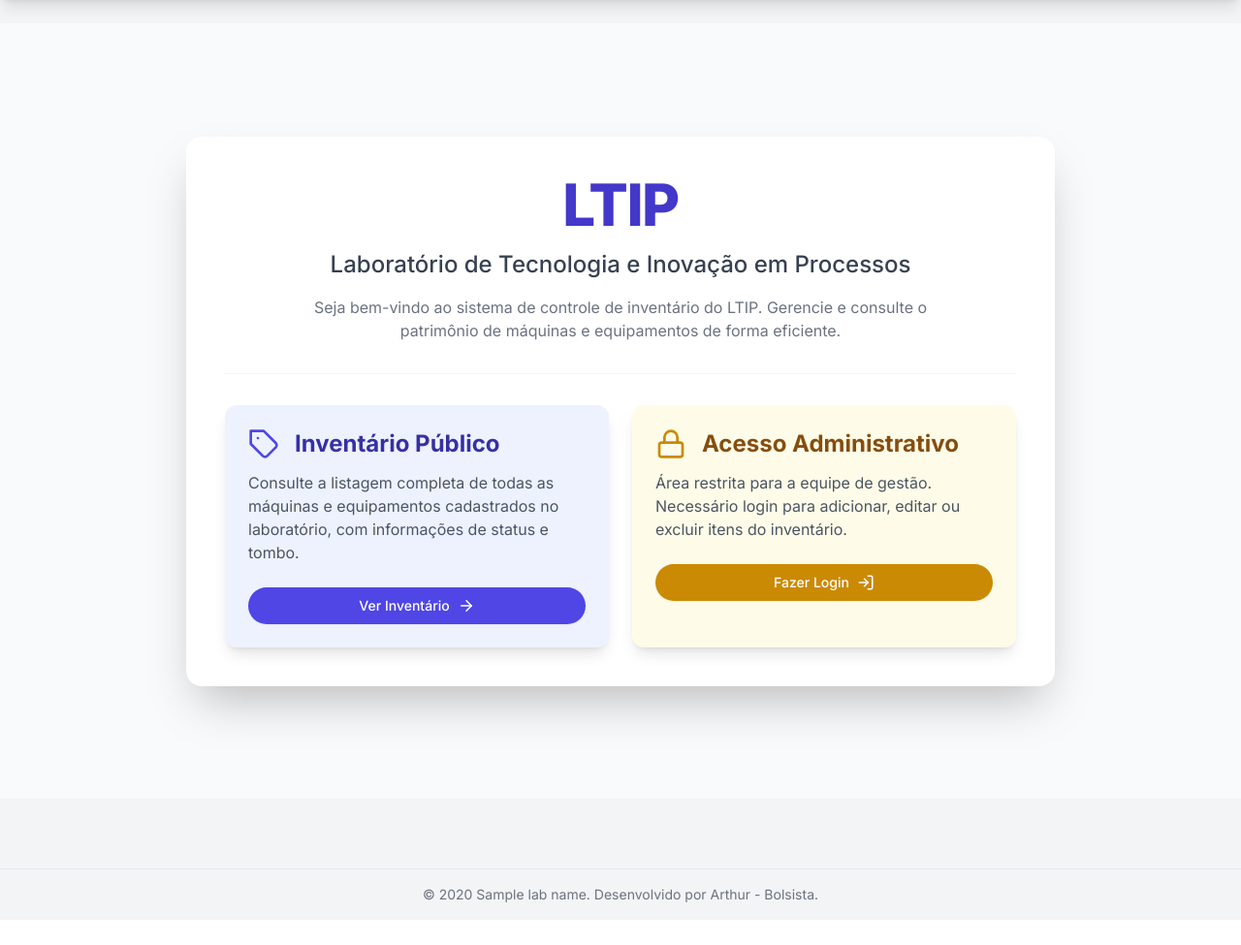
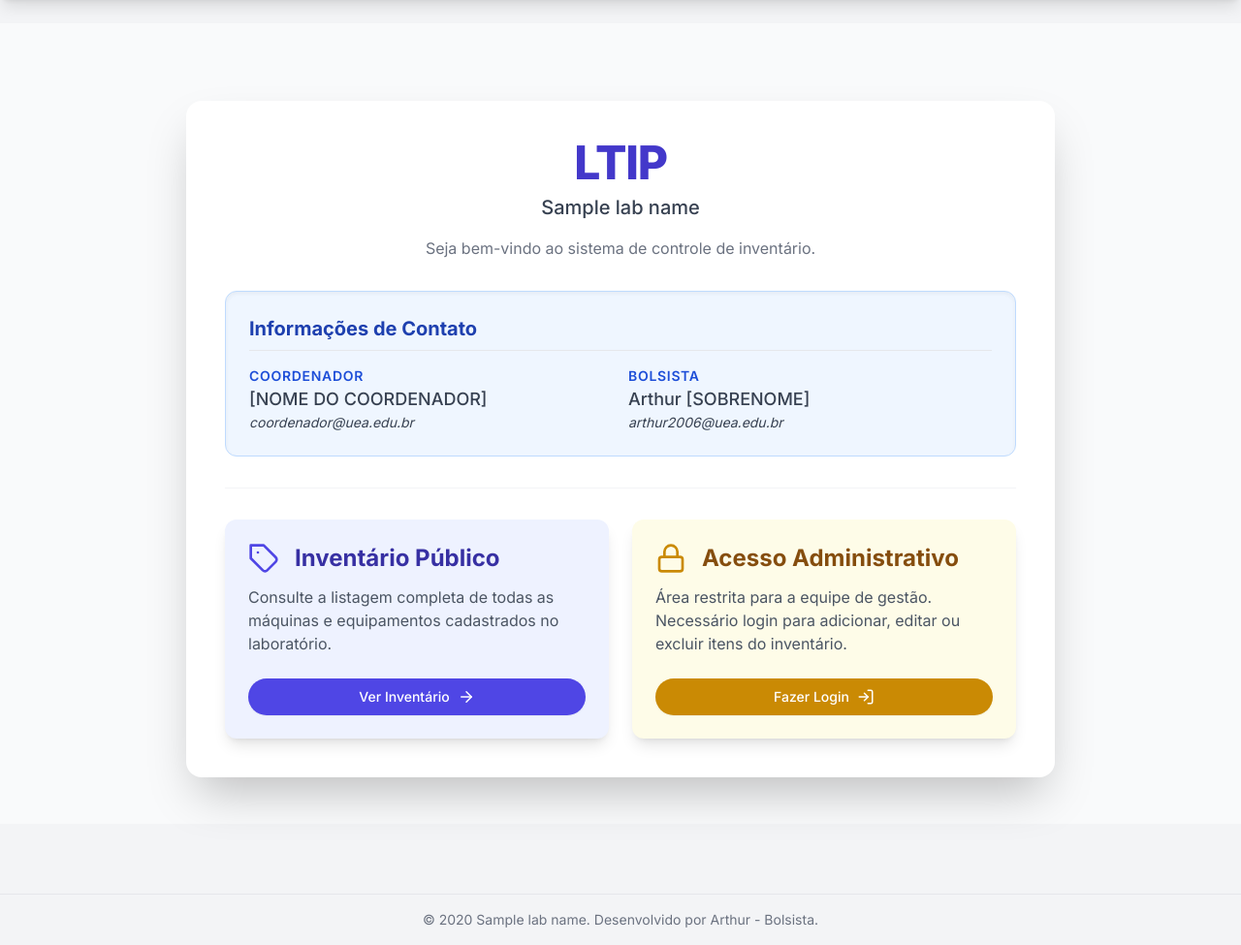
Before and after one commit to almeidasudarioarthurcassius-maker/subir_LTIP, a Flask app: template templates/index.html in a window 1280 px wide. Shown: the part 64-1039 px from the top of the page at 97% size. Before the commit the page ends 995 px from the top, so only its background shows below. Run offline with Flask 3, Linux system fonts and the light colour scheme; tables that the repository leaves empty hold one stand-in row (values such as "Sample post"); the template is opened without the code that fills it: values that come from a table or form of the project are taken from there, most other values are stand-ins (such as "Sample title", 1, 10 or a date in 2020); some libraries are stand-ins or nearby versions.

Commit message:
Update index.html

```diff
--- a/templates/index.html
+++ b/templates/index.html
@@ -1,22 +1,56 @@
 {% extends "base.html" %}
 
-{% block title %}LTIP - Laboratório de Tecnologia e Inovação{% endblock %}
+{% block title %}LTIP - {{ lab_name }}{% endblock %}
 
 {% block content %}
-<div class="min-h-screen flex items-center justify-center bg-gray-50 dark:bg-gray-900 px-4 sm:px-6 lg:px-8 font-inter">
+<div class="min-h-screen flex flex-col items-center justify-center bg-gray-50 dark:bg-gray-900 px-4 sm:px-6 lg:px-8 font-inter py-12 pt-20">
     <div class="max-w-4xl w-full space-y-8 p-10 bg-white dark:bg-gray-800 rounded-2xl shadow-2xl transform hover:shadow-3xl transition duration-500 ease-in-out">
         <div class="text-center">
-            <!-- Título Principal -->
-            <h1 class="text-5xl sm:text-6xl font-extrabold text-indigo-700 dark:text-indigo-400 tracking-tight mb-4">
+            <!-- Nome Completo do Laboratório (Puxado do app.py) -->
+            <h1 class="text-4xl sm:text-5xl font-extrabold text-indigo-700 dark:text-indigo-400 tracking-tight mb-2">
                 LTIP
             </h1>
-            <h2 class="text-xl sm:text-2xl font-medium text-gray-700 dark:text-gray-300">
-                Laboratório de Tecnologia e Inovação em Processos
+            <h2 class="text-lg sm:text-xl font-medium text-gray-700 dark:text-gray-300">
+                {{ lab_name }}
             </h2>
             <p class="mt-4 text-gray-500 dark:text-gray-400 max-w-2xl mx-auto">
-                Seja bem-vindo ao sistema de controle de inventário do LTIP. Gerencie e consulte o patrimônio de máquinas e equipamentos de forma eficiente.
+                Seja bem-vindo ao sistema de controle de inventário.
             </p>
         </div>
+
+        <!-- Seção de INFORMAÇÕES DE CONTATO (Visualização) -->
+        {% if info %}
+        <div class="bg-blue-50 dark:bg-gray-700/50 p-6 rounded-xl shadow-inner border border-blue-200 dark:border-gray-700">
+            <div class="flex justify-between items-center mb-4 border-b pb-2">
+                <h3 class="text-xl font-bold text-blue-800 dark:text-blue-300">
+                    Informações de Contato
+                </h3>
+                <!-- Botão Editar: Aparece SOMENTE se o usuário estiver logado -->
+                {% if current_user.is_authenticated %}
+                <a href="{{ url_for('gerenciamento') }}#lab-info-tab" class="text-sm font-semibold text-indigo-600 hover:text-indigo-800 dark:text-indigo-400 dark:hover:text-indigo-200 transition duration-150">
+                    Editar Informações
+                </a>
+                {% endif %}
+            </div>
+
+            <div class="grid grid-cols-1 md:grid-cols-2 gap-4 text-gray-700 dark:text-gray-300">
+                <div>
+                    <p class="font-semibold text-sm uppercase tracking-wider text-blue-700 dark:text-blue-400">Coordenador</p>
+                    <p class="text-lg font-medium">{{ info.coordenador_name }}</p>
+                    <p class="text-sm italic">{{ info.coordenador_email }}</p>
+                </div>
+                <div>
+                    <p class="font-semibold text-sm uppercase tracking-wider text-blue-700 dark:text-blue-400">Bolsista</p>
+                    <p class="text-lg font-medium">{{ info.bolsista_name }}</p>
+                    <p class="text-sm italic">{{ info.bolsista_email }}</p>
+                </div>
+            </div>
+        </div>
+        {% else %}
+        <div class="text-center p-6 text-gray-500 dark:text-gray-400 bg-gray-50 dark:bg-gray-700/50 rounded-xl">
+            As informações de contato ainda não foram cadastradas. Por favor, acesse o gerenciamento para preenchê-las.
+        </div>
+        {% endif %}
 
         <!-- Cartões de Ação -->
         <div class="mt-10 grid grid-cols-1 md:grid-cols-2 gap-6 pt-8 border-t border-gray-100 dark:border-gray-700">
@@ -24,12 +58,11 @@
             <!-- Ação 1: Inventário Público -->
             <div class="p-6 bg-indigo-50 dark:bg-indigo-900/30 rounded-xl shadow-lg hover:shadow-xl transition duration-300 transform hover:scale-[1.02]">
                 <div class="flex items-center space-x-4">
-                    <!-- Ícone de Lista/Inventário (Lucide Icons) -->
                     <svg xmlns="http://www.w3.org/2000/svg" width="32" height="32" viewBox="0 0 24 24" fill="none" stroke="currentColor" stroke-width="2" stroke-linecap="round" stroke-linejoin="round" class="text-indigo-600 dark:text-indigo-400"><path d="M12 2H2v10l9.29 9.29c.94.94 2.48.94 3.42 0l6.58-6.58c.94-.94.94-2.48 0-3.42L12 2Z"/><path d="M7.5 7.5h.01"/></svg>
                     <h3 class="text-2xl font-bold text-indigo-800 dark:text-indigo-200">Inventário Público</h3>
                 </div>
                 <p class="mt-3 text-gray-600 dark:text-gray-400">
-                    Consulte a listagem completa de todas as máquinas e equipamentos cadastrados no laboratório, com informações de status e tombo.
+                    Consulte a listagem completa de todas as máquinas e equipamentos cadastrados no laboratório.
                 </p>
                 <div class="mt-6">
                     <a href="{{ url_for('inventario') }}" class="w-full inline-flex justify-center items-center px-4 py-2 border border-transparent text-sm font-medium rounded-full shadow-sm text-white bg-indigo-600 hover:bg-indigo-700 focus:outline-none focus:ring-2 focus:ring-offset-2 focus:ring-indigo-500 transition duration-150">
@@ -42,7 +75,6 @@
             <!-- Ação 2: Acesso Administrativo -->
             <div class="p-6 bg-yellow-50 dark:bg-yellow-900/30 rounded-xl shadow-lg hover:shadow-xl transition duration-300 transform hover:scale-[1.02]">
                 <div class="flex items-center space-x-4">
-                    <!-- Ícone de Cadeado/Login (Lucide Icons) -->
                     <svg xmlns="http://www.w3.org/2000/svg" width="32" height="32" viewBox="0 0 24 24" fill="none" stroke="currentColor" stroke-width="2" stroke-linecap="round" stroke-linejoin="round" class="text-yellow-600 dark:text-yellow-400"><rect width="18" height="11" x="3" y="11" rx="2" ry="2"/><path d="M7 11V7a5 5 0 0 1 10 0v4"/></svg>
                     <h3 class="text-2xl font-bold text-yellow-800 dark:text-yellow-200">Acesso Administrativo</h3>
                 </div>
```
